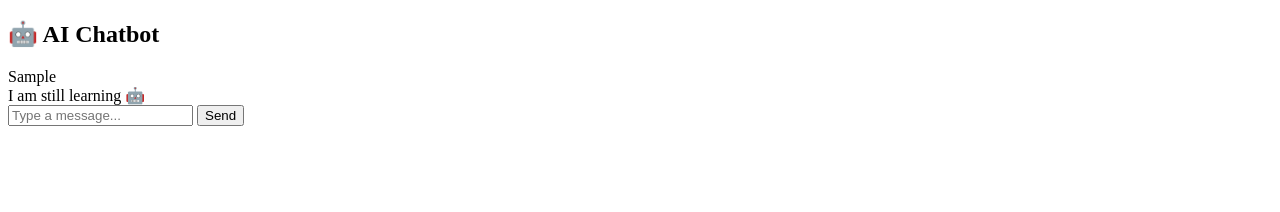
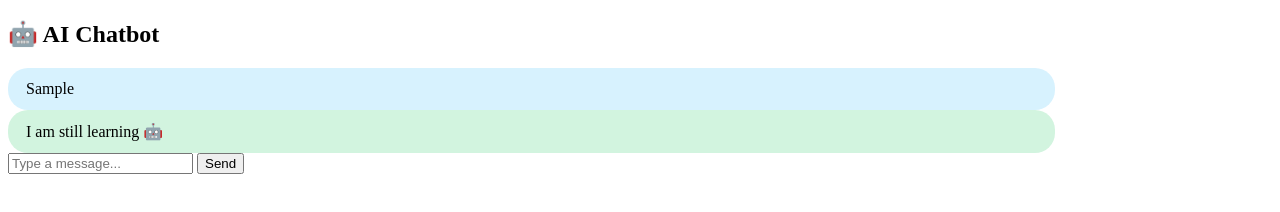
Before and after one commit to codewithmohin/Fly, a plain HTML site: page index.html in a window 1280 px wide. Both pictures are taken after typing "Sample" into the empty fields and a click on the button "Send". Drawn offline with Linux system fonts and the light colour scheme.

Commit message:
css code updated

```diff
--- a/style.css
+++ b/style.css
@@ -1,12 +1,7 @@
-.typing {
-    display: inline-block;
-    width: 20px;
-    height: 20px;
-    background: #38bdf8;
-    border-radius: 50%;
-    animation: typing 1.4s infinite ease-in-out;
+.message {
+    padding: 12px 18px;
+    border-radius: 20px;
+    max-width: 80%;
 }
-@keyframes typing {
-    0%, 80%, 100% { transform: scale(0); }
-    40% { transform: scale(1); }
-}
+.user { background: rgba(56, 189, 248, 0.2); }
+.bot { background: rgba(34, 197, 94, 0.2); }
```
